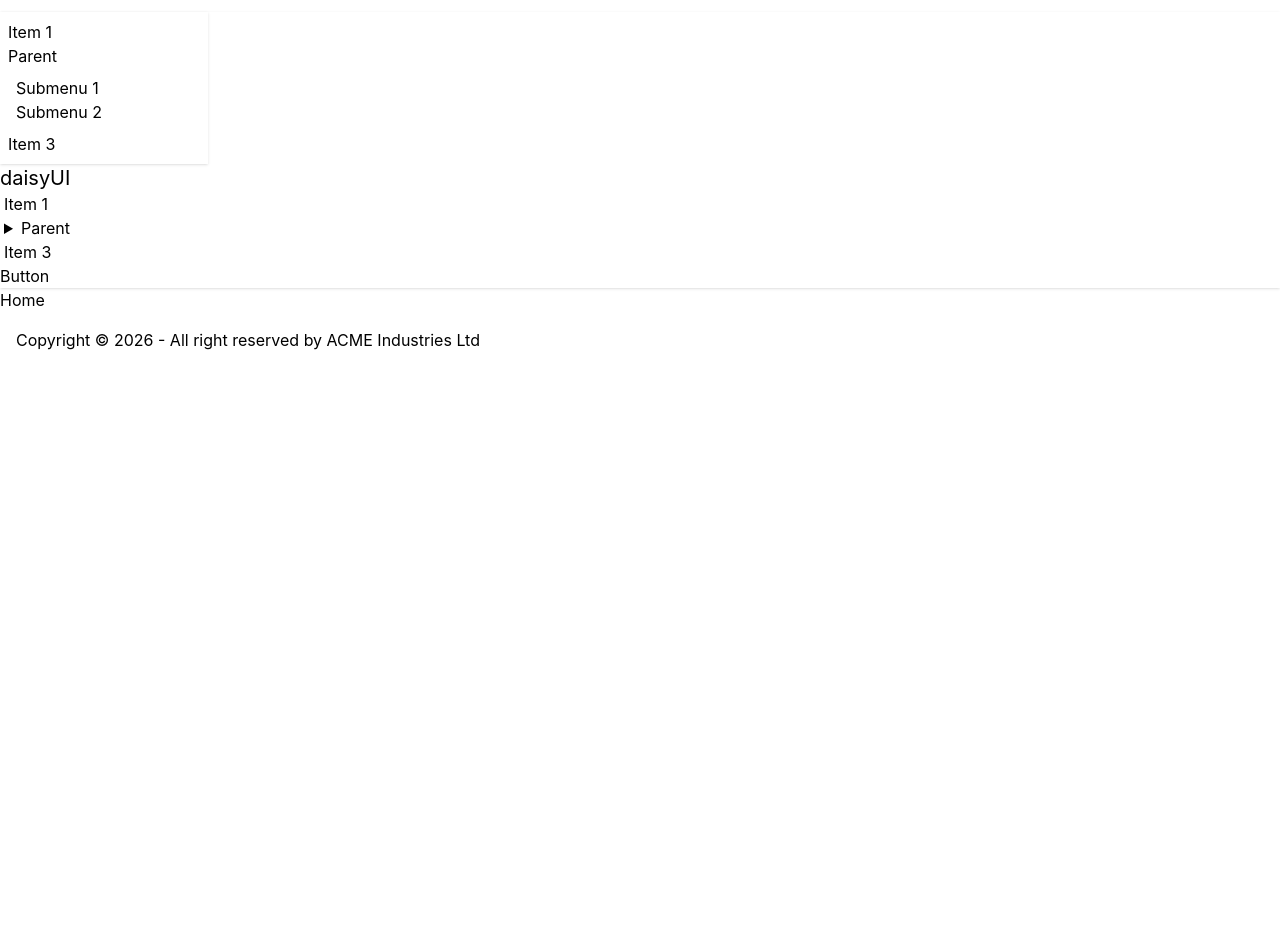
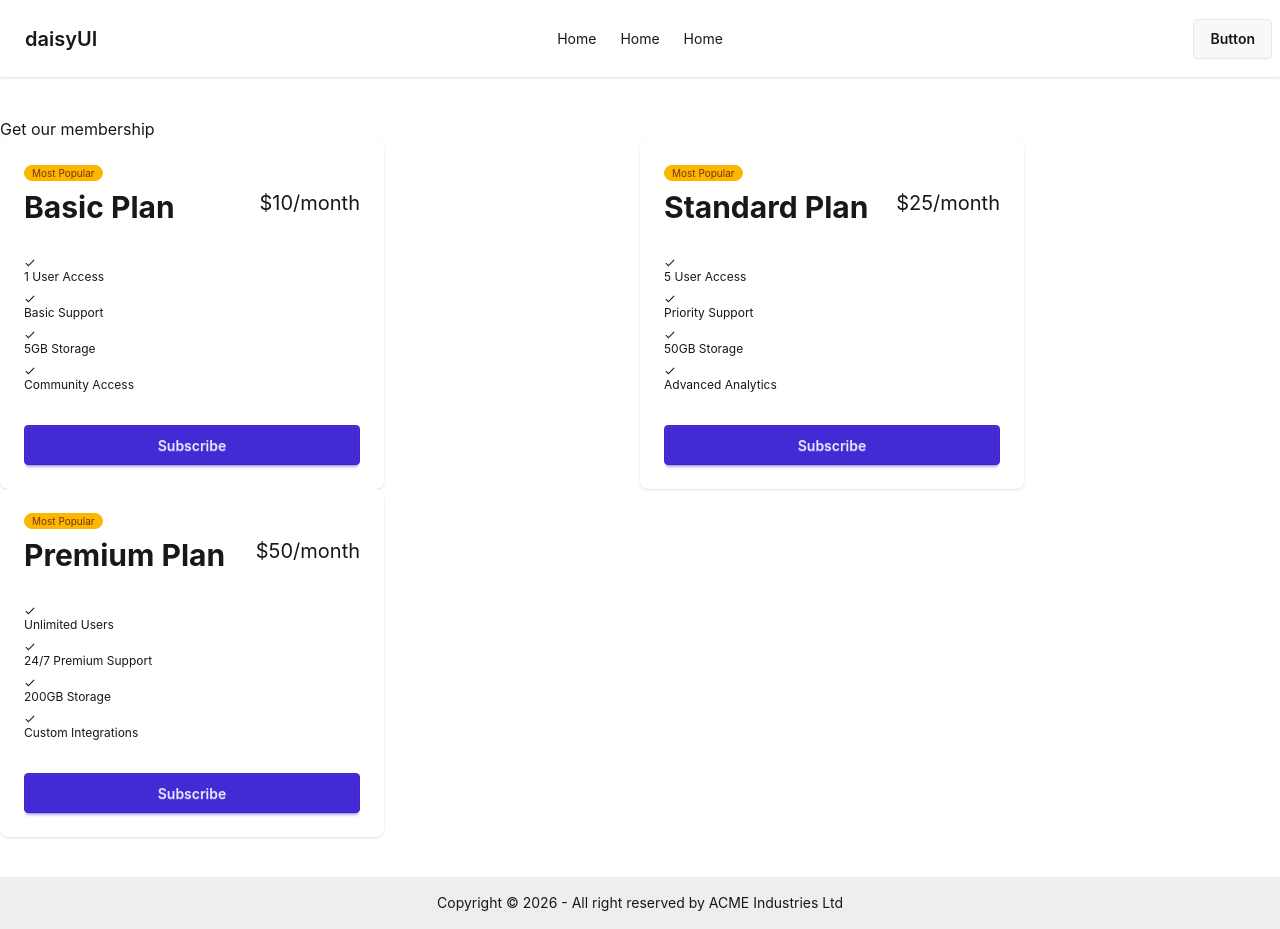
Before and after one commit to minajarifa/module-14, a React (Vite) app: page / in a window 1280 px wide. Before the commit the page ends 800 px from the top, so only its background shows below. Built offline with nearby package versions, Linux system fonts and the light colour scheme.

Commit message:
added priceData fetch

```diff
--- a/package.json
+++ b/package.json
@@ -13,6 +13,7 @@
     "@tailwindcss/vite": "^4.2.1",
     "react": "^19.2.0",
     "react-dom": "^19.2.0",
+    "react-icons": "^5.6.0",
     "react-router-dom": "^7.13.1",
     "tailwindcss": "^4.2.1"
   },
--- a/src/App.css
+++ b/src/App.css
@@ -1 +1,2 @@
+@import "tailwindcss";
 @plugin "daisyui";
--- a/src/App.jsx
+++ b/src/App.jsx
@@ -7,7 +7,10 @@ function App() {
   return (
     <>
       <Header></Header>
+      <div className="my-10">
+
       <Outlet></Outlet>
+      </div>
       <Footer></Footer>
     </>
   );
--- /dev/null
+++ b/src/Components/PricingCard.jsx
@@ -0,0 +1,28 @@
+import { IoMdCheckmark } from "react-icons/io";
+
+export default function PricingCard({ pricing }) {
+  console.log(pricing);
+  const { name, price,  features } = pricing;
+  return (
+    <div className="card w-96 bg-base-100 shadow-sm">
+      <div className="card-body">
+        <span className="badge badge-xs badge-warning">Most Popular</span>
+        <div className="flex justify-between">
+          <h2 className="text-3xl font-bold">{name}</h2>
+          <span className="text-xl">{price}</span>
+        </div>
+        <ul className="mt-6 flex flex-col gap-2 text-xs">
+          {features?.map((feat, index) => (
+            <li key={index + 1}>
+              <IoMdCheckmark />
+              <span>{feat}</span>
+            </li>
+          ))}
+        </ul>
+        <div className="mt-6">
+          <button className="btn btn-primary btn-block">Subscribe</button>
+        </div>
+      </div>
+    </div>
+  );
+}
--- /dev/null
+++ b/src/Components/PricingOptions.jsx
@@ -0,0 +1,16 @@
+import { use } from "react";
+import PricingCard from "./PricingCard";
+
+export default function PricingOptions({ priceData }) {
+  const pricingData = use(priceData);
+  return (
+    <div>
+      <h2>Get our membership</h2>
+      <div className="grid sm:grid-cols-1 md:grid-cols-2 grid-cols-3">
+        {
+   pricingData.map(pricing=><PricingCard key={pricing?.id} pricing={pricing}></PricingCard>)
+        }
+      </div>
+    </div>
+  );
+}
--- a/src/Layout/Header/Header.jsx
+++ b/src/Layout/Header/Header.jsx
@@ -1,4 +1,19 @@
+import { Link } from "react-router-dom";
+
 export default function Header() {
+  const navLinks = (
+    <>
+      <Link className="m-3" to={`/`}>
+        Home
+      </Link>
+      <Link className="m-3">
+        Home
+      </Link>
+      <Link className="m-3">
+        Home
+      </Link>
+    </>
+  );
   return (
     <div>
       <div className="navbar bg-base-100 shadow-sm">
@@ -12,62 +27,25 @@ export default function Header() {
                 viewBox="0 0 24 24"
                 stroke="currentColor"
               >
-                {" "}
                 <path
                   strokeLinecap="round"
                   strokeLinejoin="round"
                   strokeWidth="2"
                   d="M4 6h16M4 12h8m-8 6h16"
-                />{" "}
+                />
               </svg>
             </div>
             <ul
               tabIndex="-1"
               className="menu menu-sm dropdown-content bg-base-100 rounded-box z-1 mt-3 w-52 p-2 shadow"
             >
-              <li>
-                <a>Item 1</a>
-              </li>
-              <li>
-                <a>Parent</a>
-                <ul className="p-2">
-                  <li>
-                    <a>Submenu 1</a>
-                  </li>
-                  <li>
-                    <a>Submenu 2</a>
-                  </li>
-                </ul>
-              </li>
-              <li>
-                <a>Item 3</a>
-              </li>
+              {navLinks}
             </ul>
           </div>
           <a className="btn btn-ghost text-xl">daisyUI</a>
         </div>
         <div className="navbar-center hidden lg:flex">
-          <ul className="menu menu-horizontal px-1">
-            <li>
-              <a>Item 1</a>
-            </li>
-            <li>
-              <details>
-                <summary>Parent</summary>
-                <ul className="p-2 bg-base-100 w-40 z-1">
-                  <li>
-                    <a>Submenu 1</a>
-                  </li>
-                  <li>
-                    <a>Submenu 2</a>
-                  </li>
-                </ul>
-              </details>
-            </li>
-            <li>
-              <a>Item 3</a>
-            </li>
-          </ul>
+          <ul className="menu menu-horizontal px-1">{navLinks}</ul>
         </div>
         <div className="navbar-end">
           <a className="btn">Button</a>
--- a/src/Pages/Home/Home.jsx
+++ b/src/Pages/Home/Home.jsx
@@ -1,6 +1,13 @@
+import { Suspense } from "react"
+import PricingOptions from "../../Components/PricingOptions"
 
 export default function Home() {
+    const priceData= fetch('../../../public/priceData.json').then(res=>res.json())
   return (
-    <div>Home</div>
+    <div className="">
+        <Suspense fallback={<span className="loading loading-bars loading-xl "></span>}>
+            <PricingOptions priceData={priceData}></PricingOptions>
+        </Suspense>
+    </div>
   )
 }
```
Also changed, not shown: 1 other file (tests, documents, lock files or other folders).
